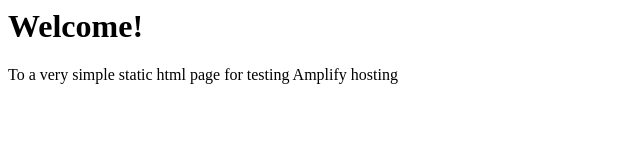
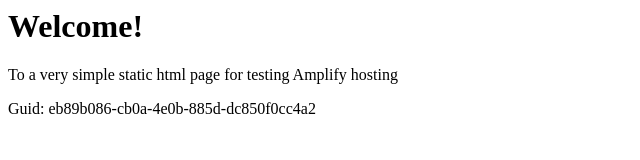
Before and after one commit to aws-aemilia-bom/Github-PR-Commit-Integration-Test-DoNotTouch-GitHubAutoBuildCanaryTest-v1-preprod-ap-south-1, a website: page src/index.html in a window 1280 px wide. Shown: the whole page, without its empty margins (0-640 px from the left). Drawn offline with Linux system fonts and the light colour scheme.

Commit message:
commit from integ tests

```diff
--- a/src/index.html
+++ b/src/index.html
@@ -1,3 +1,5 @@
+
+
 <html lang="en">
 
 <head>
@@ -10,6 +12,6 @@
 <body>
     <h1>Welcome!</h1>
     <p>To a very simple static html page for testing Amplify hosting</p>
-</body>
+    <p>Guid: eb89b086-cb0a-4e0b-885d-dc850f0cc4a2</p></body>
 
 </html>
```
